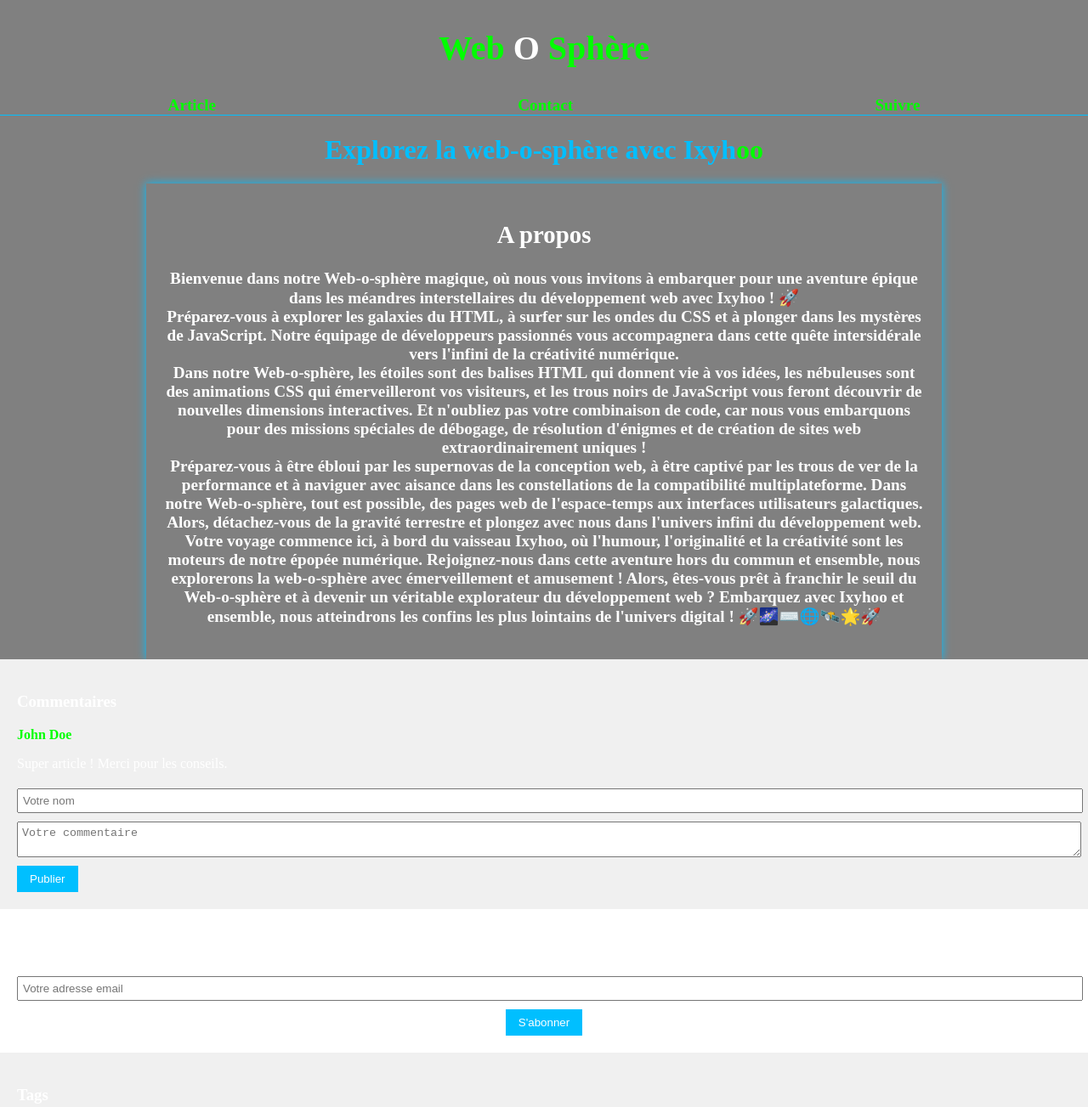
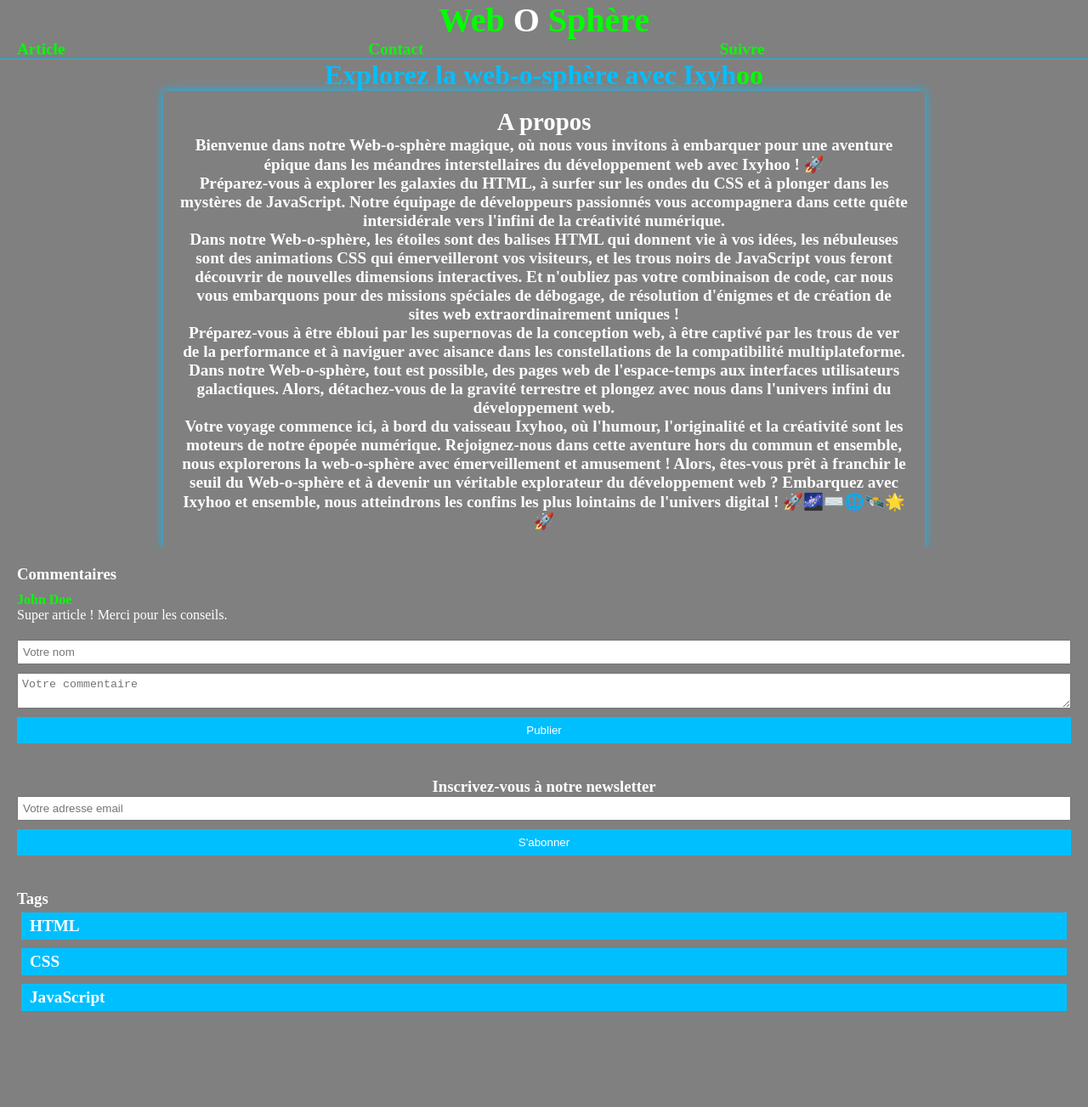
Before and after one commit to ixyhoo/Web-o-sphere, a plain HTML site: page index.html in a window 1280 px wide. Shown: the top 1303 px of the page at 85% size. After the commit the page ends 1215 px from the top, so only its background shows below. Drawn offline with Linux system fonts and the light colour scheme.

Commit message:
css project

```diff
--- a/index.html
+++ b/index.html
@@ -7,7 +7,8 @@
     <link rel="stylesheet" href="style.css">
 </head>
 <body>
-    <nav>
+  <header>
+     <nav>
         <h2 id="mark-name"><span>Web </span> O <span>Sphère</span></h2>
     <ul>
         <li>Article</li>
@@ -15,7 +16,9 @@
         <li>Suivre</li>
     </ul>
     </nav>
-    <h1>Explorez la web-o-sphère avec Ixyh<span>oo</span></h1>
+  </header>
+  <div class="section1">
+       <h1>Explorez la web-o-sphère avec Ixyh<span>oo</span></h1>
 
     <div class="about-container">
          <h2>A propos</h2>
@@ -36,7 +39,10 @@ Votre voyage commence ici, à bord du vaisseau Ixyhoo, où l'humour, l'originali
 Alors, êtes-vous prêt à franchir le seuil du Web-o-sphère et à devenir un véritable explorateur du développement web ? Embarquez avec Ixyhoo et ensemble, nous atteindrons les confins les plus lointains de l'univers digital !
 
 🚀🌌⌨️🌐🛰️🌟🚀
-    </p></div>
+    </p>
+  </div>
+  </div>
+
     <div class="comments-section">
         <h3>Commentaires</h3>
         <div class="comment-list">
--- a/style.css
+++ b/style.css
@@ -1,13 +1,18 @@
 
-
-body {
-    background: #808080;
-    width: 100%;
-    height: auto;
-    color: #ffffff;
+* {
     box-sizing: border-box;
     margin: 0;
     padding: 0;
+     width: 100%;
+     height: auto;
+
+}
+body {
+
+   background: #808080;
+    color: #ffffff;
+    box-sizing: border-box;
+
 }
 
 nav {
@@ -58,6 +63,7 @@ span {
     color: #ffffff;
     border: 2 px solid #808080;
     width: 70%;
+    height: auto;
     margin: 0 auto;
     justify-content: center;
     align-items: center;
@@ -69,7 +75,7 @@ span {
 
 }
 .comments-section {
-    background-color: #f0f0f0;
+    background-color: #808080;
     padding: 20px;
   }
 
@@ -105,7 +111,7 @@ span {
     cursor: pointer;
   }
   .newsletter-section {
-    background-color: #fff;
+    background-color: #808080;
     padding: 20px;
     text-align: center;
   }
@@ -125,7 +131,7 @@ span {
     cursor: pointer;
   }
   .tag-section {
-    background-color: #f0f0f0;
+    background-color: #808080;
     padding: 20px;
   }
 
```
